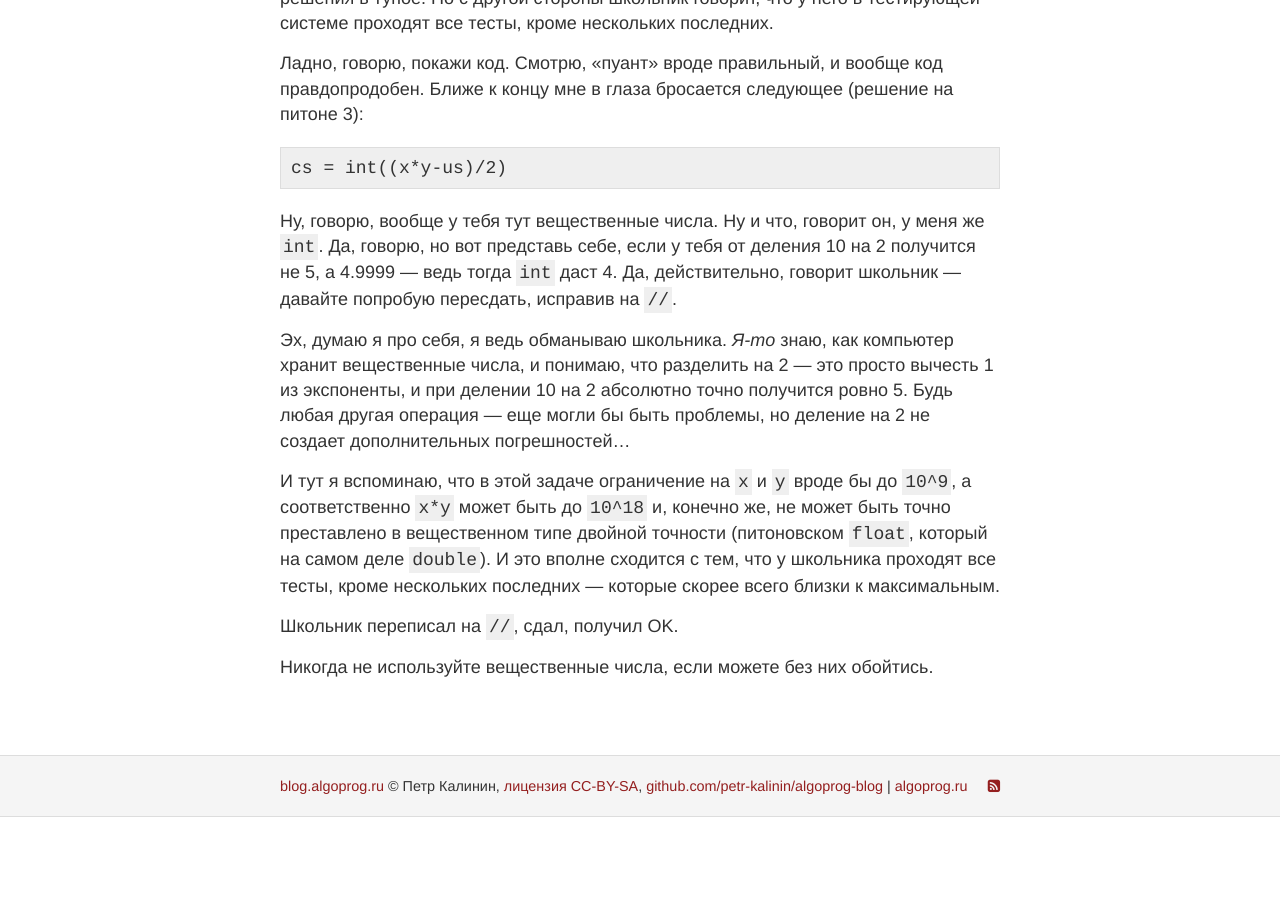
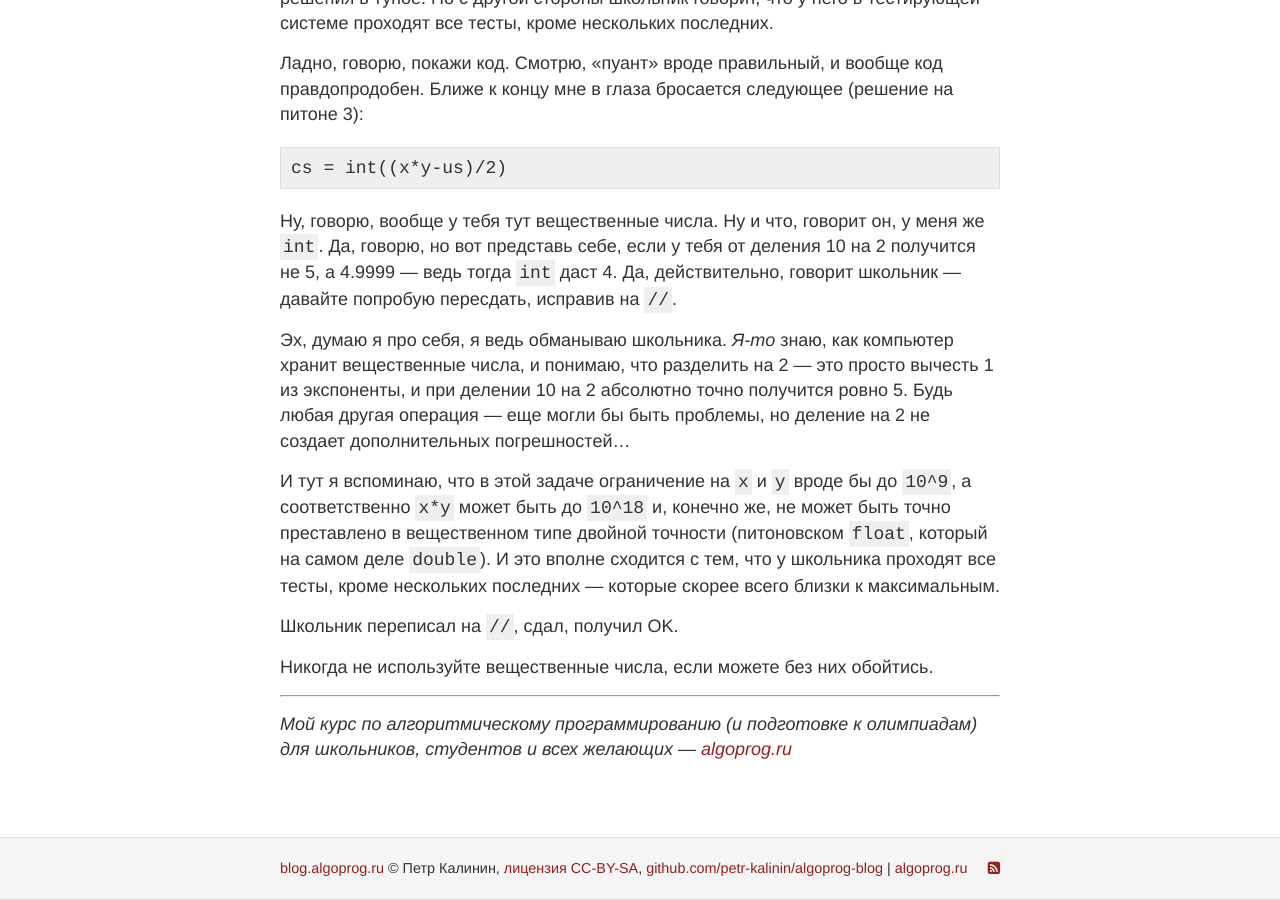
Before and after one commit to petr-kalinin/algoprog-blog, a Jekyll site: the page built from _posts/2019-01-13-float-division.md, in a window 1280 px wide and 900 px high, scrolled down 896 px. Built offline with Jekyll 4.4.1, drawn with Linux system fonts in a browser that asks for light colours; before the commit the page ends 1713 px from its top, so only the background shows below that.

Commit message:
Added couse link

```diff
--- a/_posts/2019-01-13-float-division.md
+++ b/_posts/2019-01-13-float-division.md
@@ -36,3 +36,7 @@ title: Про деление пополам, или не используйте
 Школьник переписал на `//`, сдал, получил OK.
 
 Никогда не используйте вещественные числа, если можете без них обойтись.
+
+----
+
+*Мой курс по алгоритмическому программированию (и подготовке к олимпиадам) для школьников, студентов и всех желающих — [algoprog.ru](http://algoprog.ru)*
```
